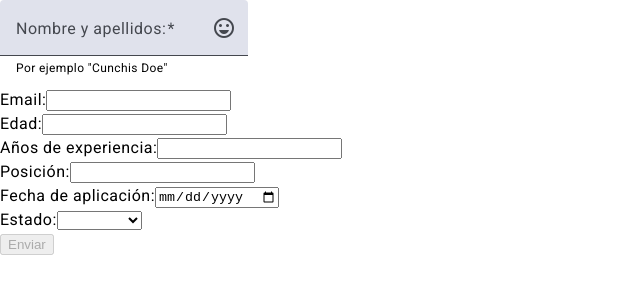
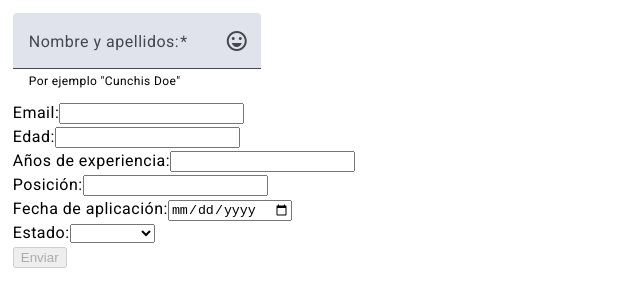
Before and after one commit to christophercr/proyecto-final-curso-ts-ng-18, an Angular app in the folder applications-app/: page / in a window 1280 px wide. Shown: the top 306 px of the page, without its empty margins (0-640 px from the left). Built offline with nearby package versions, Linux system fonts and the light colour scheme.

Commit message:
Añado primer estilo personalizado a un input

```diff
--- a/applications-app/src/app/components/applicant-form/applicant-form.component.html
+++ b/applications-app/src/app/components/applicant-form/applicant-form.component.html
@@ -1,17 +1,15 @@
-<form [formGroup]="applicantForm" (ngSubmit)="onSubmit()">
-  <p>
+<form [formGroup]="applicantForm" (ngSubmit)="onSubmit()" class="mt-1 ml-1">
+<p>
     <mat-form-field appearance="fill">
       <mat-label>Nombre y apellidos:</mat-label>
 
-    <input matInput placeholder="Nombre" id="name" formControlName="name" />
+    <input matInput id="name" formControlName="name" />
 
     @if (applicantForm.controls.name.invalid && (applicantForm.dirty || applicantForm.touched)) {
-    <div>
-      Nombre es requerido.
-    </div>
-    } @else{<mat-icon matSuffix>sentiment_very_satisfied</mat-icon>}
+    } @else {<mat-icon matSuffix>sentiment_very_satisfied</mat-icon>}
     <mat-hint>Por ejemplo "Cunchis Doe"</mat-hint>
   </mat-form-field>
+</p>
 
   <div>
     <label for="email">Email:</label>
--- a/applications-app/src/styles.css
+++ b/applications-app/src/styles.css
@@ -2,3 +2,6 @@
 
 html, body { height: 100%; }
 body { margin: 0; font-family: Roboto, "Helvetica Neue", sans-serif; }
+
+.mt-1 {margin-top: 1%;}
+.ml-1 {margin-left: 1%;}
```
